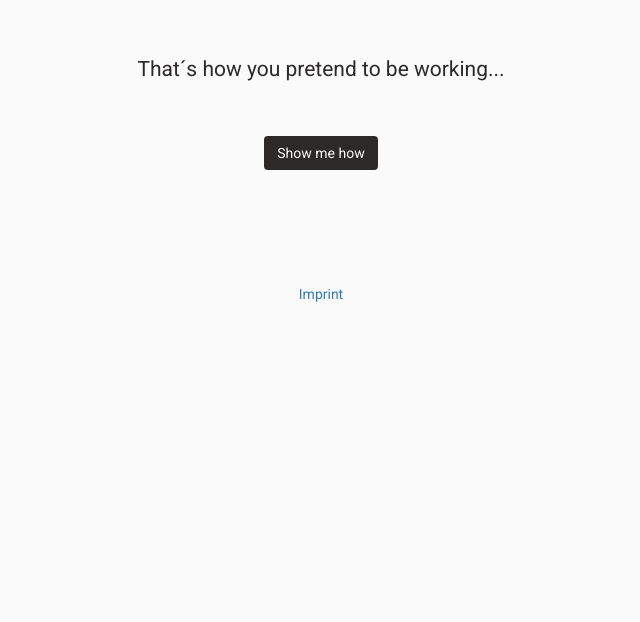
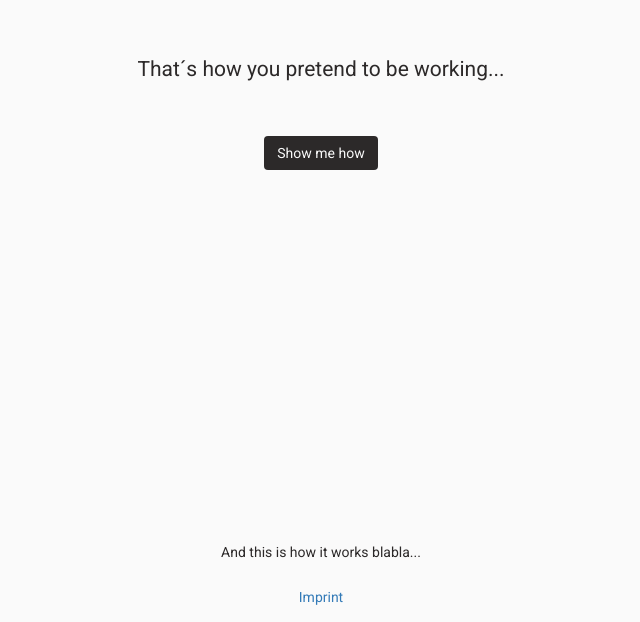
Before and after one commit to lorey/pretendtobeworking.com, a plain HTML site: page index.html in a window 1280 px wide. Shown: the part 178-800 px from the top of the page, without its empty margins (319-959 px from the left). Drawn offline with nearby package versions, Linux system fonts and the light colour scheme.

Commit message:
footer hinzugefügt. info kann jetzt unten rein

```diff
--- a/frontend.js
+++ b/frontend.js
@@ -8,7 +8,7 @@ jQuery(document).ready(function() {
 
     // Call this the first time the user clicks the button.
     function firstTaskIsBeingCalled(){
-
+		changeButtonText("Next");
     }
 
     // Always call this when a next Task is being called. We might want animations etc
@@ -17,8 +17,11 @@ jQuery(document).ready(function() {
 
     }
 
+	function changeButtonText(text){
+		$('#buttonStartNext').text(text);
+	}
+
     $('#buttonStartNext').click(function(){
-
 
     });
 
--- a/index.html
+++ b/index.html
@@ -32,12 +32,12 @@
 					<button type="button" class="close" data-dismiss="modal" aria-label="Close"><span aria-hidden="true">&times;</span></button>
 					<h4 class="modal-title" id="labelShareModal">Imprint</h4>
 				</div>
-			<div class="modal-body">
+				<div class="modal-body">
 
-			</div>
-			<div class="modal-footer">
-				<button type="button" class="btn default" data-dismiss="modal">Close</button>
-			</div>
+				</div>
+				<div class="modal-footer">
+					<button type="button" class="btn default" data-dismiss="modal">Close</button>
+				</div>
 			</div>
 		</div>
 	</div>
@@ -51,9 +51,8 @@
 
 		<div class="container">
 			<div class="containerTop">
-				<div class="centerHorizontal textColorDarkGrey">
 
-				</div>
+
 			</div>
 			<div class="containerMiddle">
 				<div class="centerHorizontal textColorDarkGrey">
@@ -66,12 +65,20 @@
 				</div>
 			</div>
 			<div class="containerBottom">
-				<div class="centerHorizontal">
-					<a href="#" data-toggle="modal" data-target="#imprintModal">Imprint</a>
-				</div>
+
+
 			</div>
+
 		</div>
 
+	</div>
+
+	<div class="footer">
+		<div class="centerHorizontal textColorDarkGrey">
+				<span id="infoText">And this is how it works blabla...</span></br>
+				<div class="spacerSmall"></div>
+				<a href="#" data-toggle="modal" data-target="#imprintModal">Imprint</a>
+		</div>
 	</div>
 
 		<script src="http://ajax.googleapis.com/ajax/libs/jquery/2.0.0/jquery.min.js"></script>
--- a/styles_pretendtobeworking.css
+++ b/styles_pretendtobeworking.css
@@ -26,6 +26,14 @@ body{
 
 .containerTextTask{
 	padding: 5%;
+}
+
+.footer{
+	width: 100%;
+	height: auto;
+	padding: 15px;
+	position: fixed;
+	bottom: 0px;
 }
 
 .buttonDarkGrey{
@@ -87,14 +95,13 @@ body{
 }
 
 .spacer {
-		height: 75px;
+		height: 50px;
 		width: 100%;
 }
 
 .spacerSmall{
-		height: 10px;
+		height: 25px;
 		width: 100%;
-
 }
 
 .divider {
```
